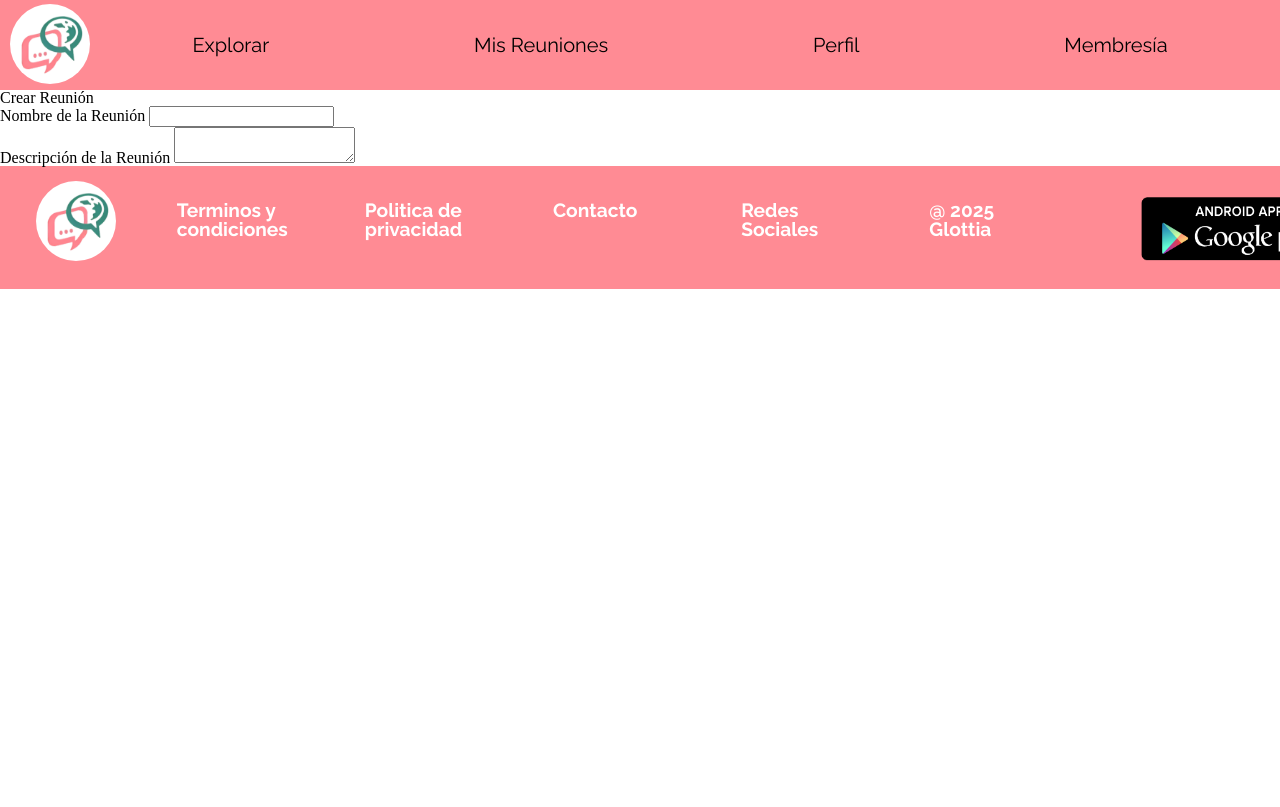
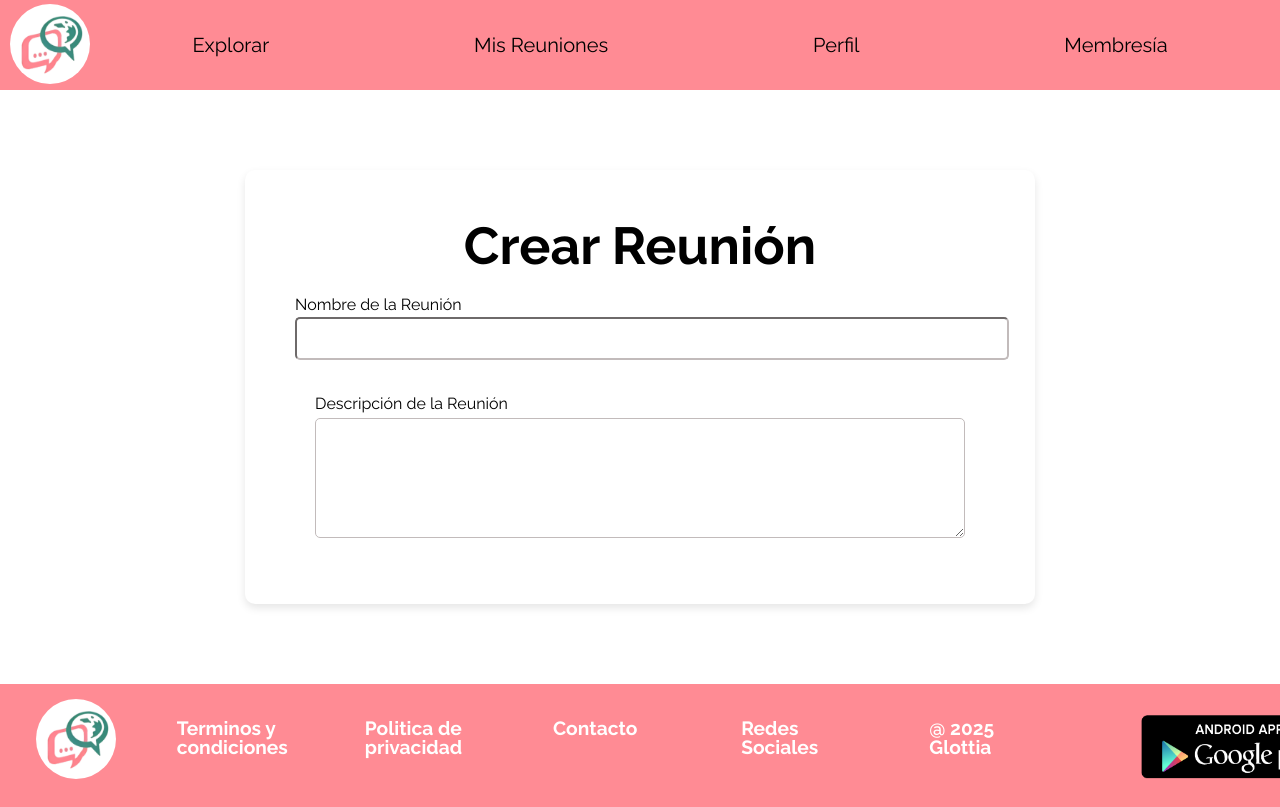
Before and after one commit to Glottia-IHC-y-Tecnologia-Moviles/Glottia, a plain HTML site: page public/create.html in a window 1280 px wide. Shown: the top 807 px of the page. Drawn offline with Linux system fonts and the light colour scheme; a web font is replaced by a local one.

Commit message:
Integrate the name and description

```diff
--- a/public/create.html
+++ b/public/create.html
@@ -6,6 +6,7 @@
     <title>Creacion de Reuniones</title>
     <link href="/public/assets/styles/styles.css" rel="stylesheet">
     <link href="/public/assets/styles/reset.css" rel="stylesheet">
+    <link href="/public/assets/styles/stylesC.css" rel="stylesheet">
     <link rel="preconnect" href="https://fonts.gstatic.com" crossorigin>
     <link href="https://fonts.googleapis.com/css2?family=JetBrains+Mono:ital,wght@0,100..800;1,100..800&family=Jockey+One&family=Raleway:ital,wght@0,100..900;1,100..900&display=swap" rel="stylesheet">
 
```
